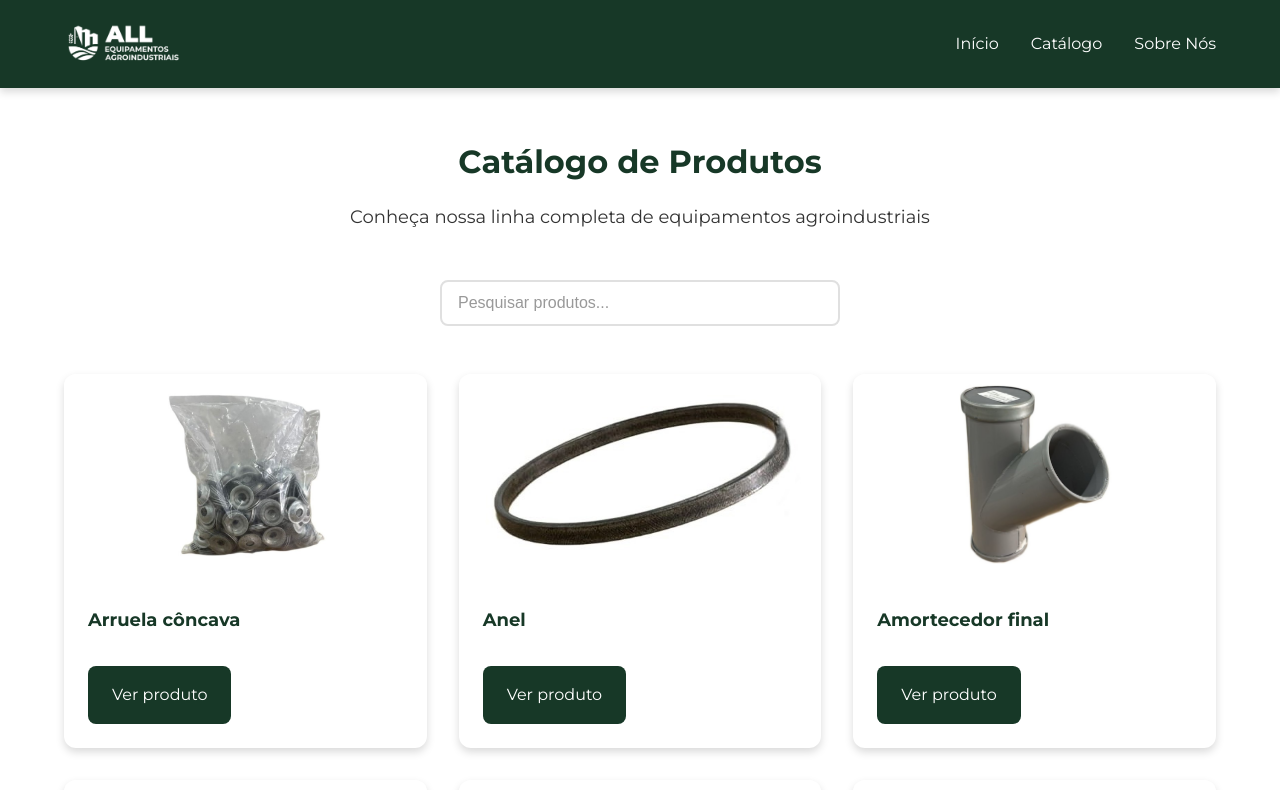
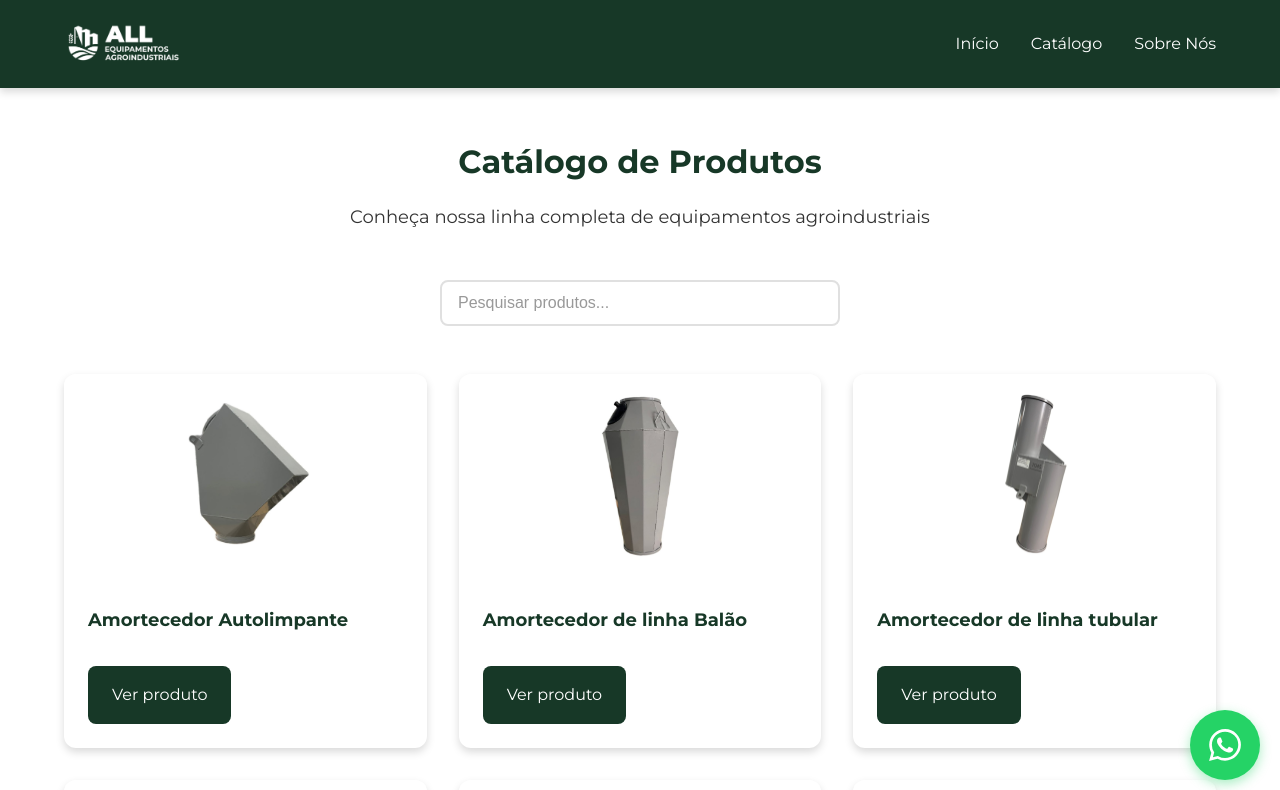
Before and after one commit to gab866/ALL-EquipamentosAgroindustriais, a React (Vite) app: page /catalogo in a window 1280 px wide. Shown: the top 790 px of the page. Built offline with nearby package versions, Linux system fonts and the light colour scheme.

Commit message:
botão wpp + ordem alfab.

```diff
--- a/src/App.jsx
+++ b/src/App.jsx
@@ -21,6 +21,17 @@
           </Routes>
         </main>
         <Footer />
+
+        <a
+          href="https://wa.me/5553999346782?text=Olá! Gostaria de saber mais informações sobre os equipamentos agroindustriais da ALL."
+          target="_blank"
+          rel="noopener noreferrer"
+          className="whatsapp-float"
+        >
+          <svg width="24" height="24" viewBox="0 0 24 24" fill="currentColor">
+            <path d="M17.472 14.382c-.297-.149-1.758-.867-2.03-.967-.273-.099-.471-.148-.67.15-.197.297-.767.966-.94 1.164-.173.199-.347.223-.644.075-.297-.15-1.255-.463-2.39-1.475-.883-.788-1.48-1.761-1.653-2.059-.173-.297-.018-.458.13-.606.134-.133.298-.347.446-.52.149-.174.198-.298.298-.497.099-.198.05-.371-.025-.52-.075-.149-.669-1.612-.916-2.207-.242-.579-.487-.5-.669-.51-.173-.008-.371-.01-.57-.01-.198 0-.52.074-.792.372-.272.297-1.04 1.016-1.04 2.479 0 1.462 1.065 2.875 1.213 3.074.149.198 2.096 3.2 5.077 4.487.709.306 1.262.489 1.694.625.712.227 1.36.195 1.871.118.571-.085 1.758-.719 2.006-1.413.248-.694.248-1.289.173-1.413-.074-.124-.272-.198-.57-.347m-5.421 7.403h-.004a9.87 9.87 0 01-5.031-1.378l-.361-.214-3.741.982.998-3.648-.235-.374a9.86 9.86 0 01-1.51-5.26c.001-5.45 4.436-9.884 9.888-9.884 2.64 0 5.122 1.03 6.988 2.898a9.825 9.825 0 012.893 6.994c-.003 5.45-4.437 9.884-9.885 9.884m8.413-18.297A11.815 11.815 0 0012.05 0C5.495 0 .16 5.335.157 11.892c0 2.096.547 4.142 1.588 5.945L.057 24l6.305-1.654a11.882 11.882 0 005.683 1.448h.005c6.554 0 11.89-5.335 11.893-11.893A11.821 11.821 0 0020.465 3.488"/>
+          </svg>
+        </a>
       </div>
     </Router>
   );
--- a/src/data/products.js
+++ b/src/data/products.js
@@ -1,16 +1,19 @@
-export const products = [
+const productsData = [
   {
     id: 1,
     name: "Arruela côncava",
     image: "/arruelaconcava.jpeg",
     description:
-      "Arruela côncava M 10 em aço galvanizado para fixação e vedação.",
+      "Arruela côncava em aço galvanizado para fixação e vedação.",
     specifications: {
-      Rosca: "M 10",
       Material: "Aço galvanizado",
       Tipo: "Côncava",
       Aplicação: "Fixação e vedação",
     },
+    sizes: [
+      { diameter: "M 8", image: "/arruelaconcava.jpeg" },
+      { diameter: "M 10", image: "/arruelaconcava.jpeg" },
+    ],
   },
   {
     id: 2,
@@ -733,3 +736,5 @@
     },
   },
 ];
+
+export const products = productsData.sort((a, b) => a.name.localeCompare(b.name));
--- a/src/styles/global.scss
+++ b/src/styles/global.scss
@@ -63,6 +63,35 @@
   }
 }
 
+.whatsapp-float {
+  position: fixed;
+  bottom: 20px;
+  right: 20px;
+  width: 70px;
+  height: 70px;
+  background: #25d366;
+  border-radius: 50%;
+  display: flex;
+  align-items: center;
+  justify-content: center;
+  color: white;
+  text-decoration: none;
+  box-shadow: 0 4px 12px rgba(37, 211, 102, 0.4);
+  transition: all 0.3s ease;
+  z-index: 1000;
+
+  &:hover {
+    transform: scale(1.1);
+    box-shadow: 0 6px 20px rgba(37, 211, 102, 0.6);
+    background: darken(#25d366, 10%);
+  }
+
+  svg {
+    width: 32px;
+    height: 32px;
+  }
+}
+
 @media (max-width: $mobile) {
   .container {
     padding: 0 $spacing-sm;
```
Also changed, not shown: src/pages/Home.scss (line endings or trailing spaces).
